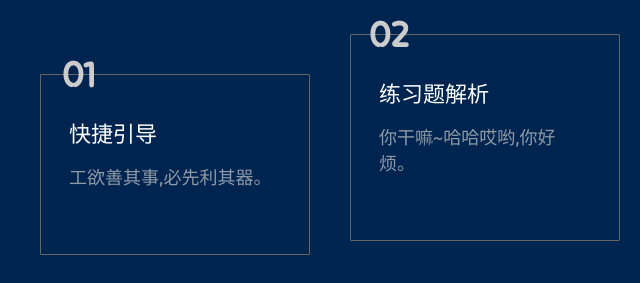
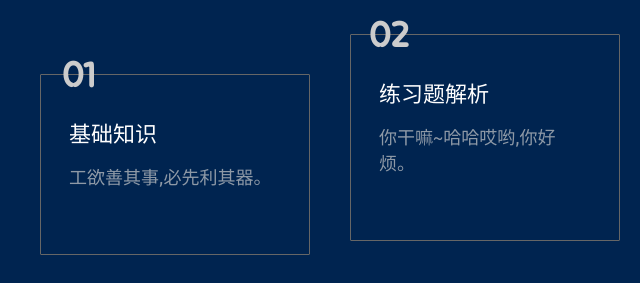
Before and after one commit to Alice1nCradle/Alice1nCradle.github.io, a plain HTML site: page index.html in a window 1280 px wide. Shown: the part 3340-3623 px from the top of the page, 0-640 px from the left. Drawn offline with Linux system fonts and the light colour scheme.

Commit message:
修改index.html中一处文本错误。

```diff
--- a/index.html
+++ b/index.html
@@ -335,7 +335,7 @@
 							<div class="item">
 								<div class="item_num"><span>01</span></div>
 								<div class="item_content">
-									<h3 class="fn_title">快捷引导</h3>
+									<h3 class="fn_title">基础知识</h3>
 									<p class="fn_desc fn_animated_text">工欲善其事,必先利其器。</p>
 								</div>
 							</div>
```
